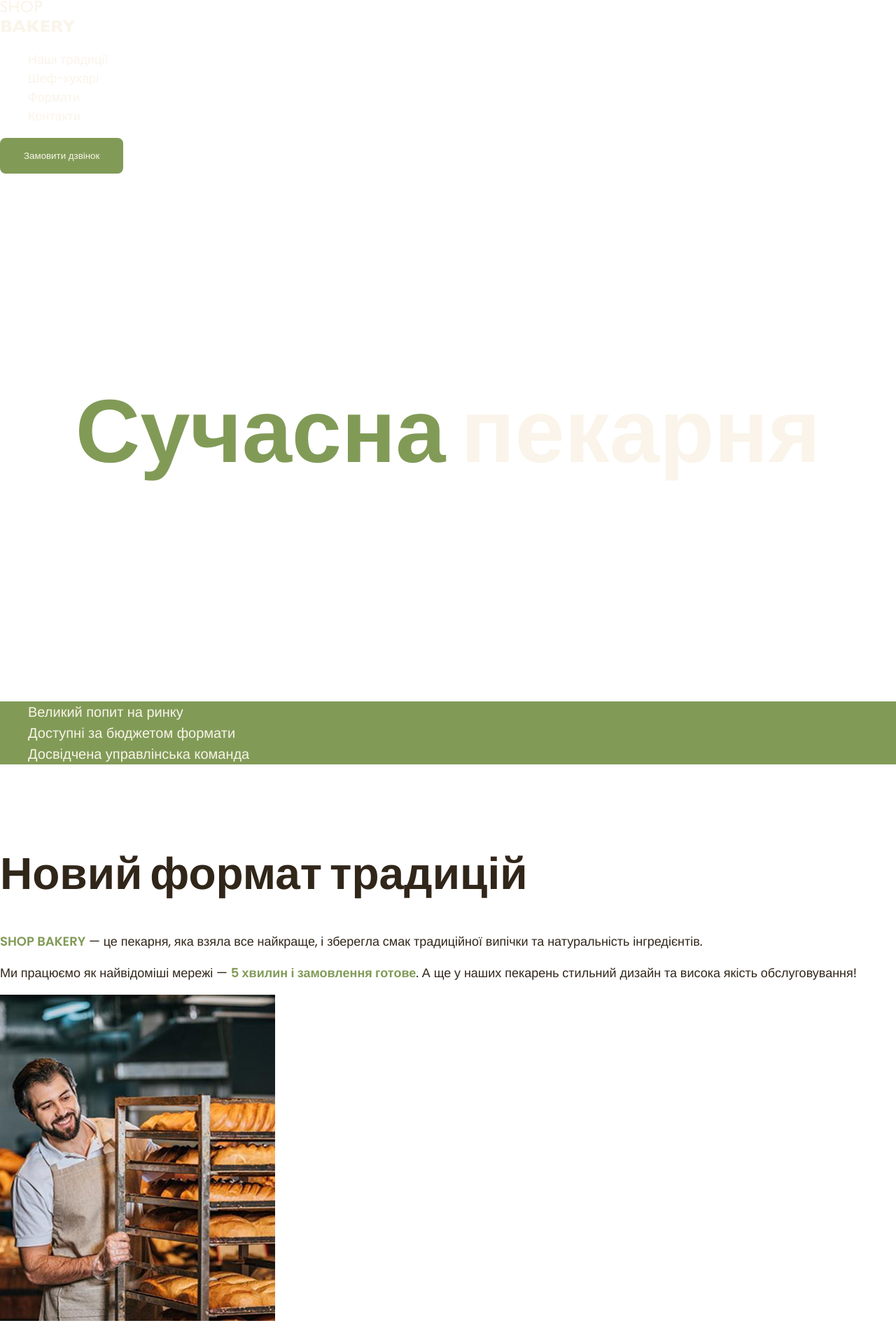
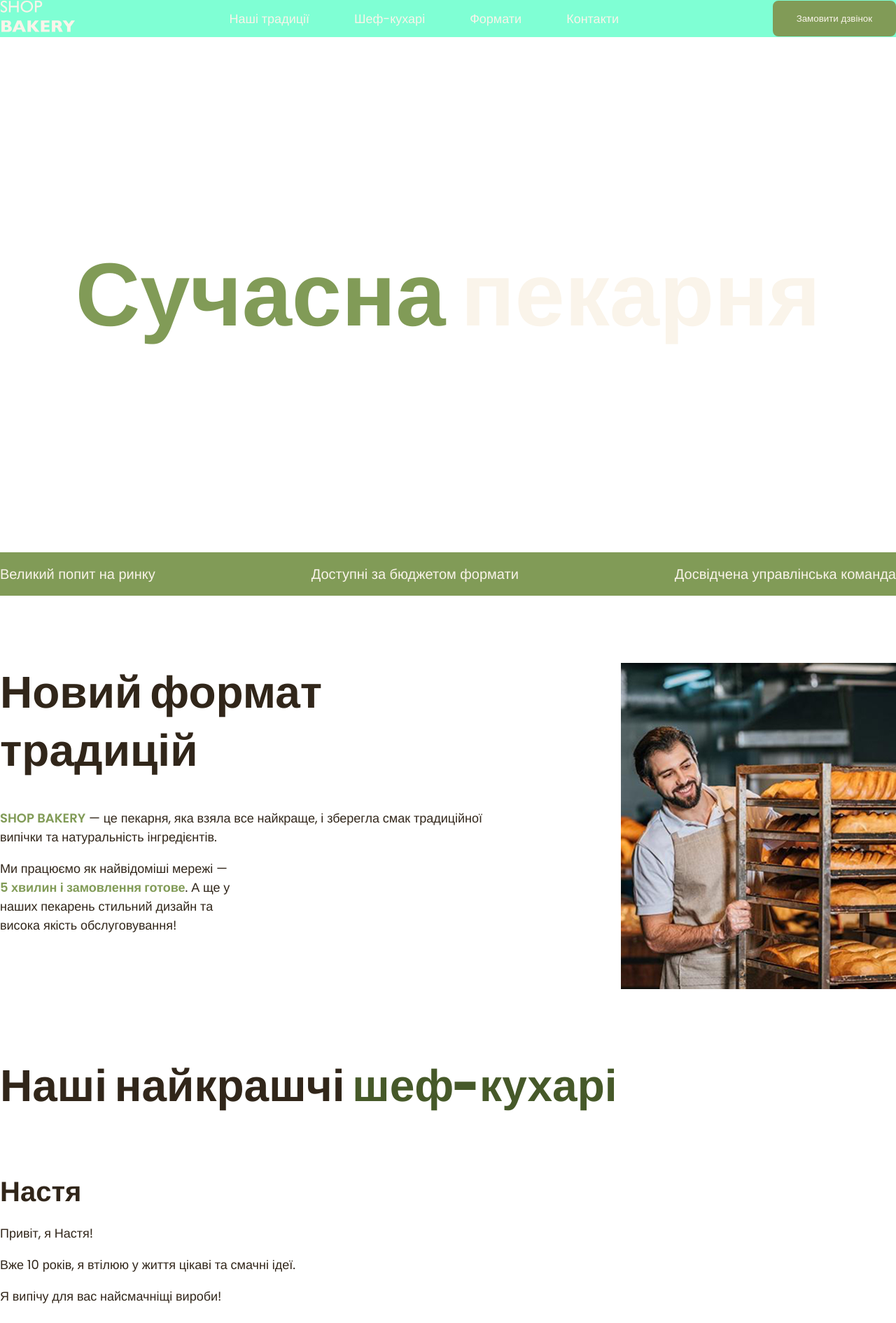
Before and after one commit to AnastasiiaKovbeL/genius-test, a plain HTML site: page index.html in a window 1280 px wide. Shown: the top 1890 px of the page at 70% size. Drawn offline with Linux system fonts and the light colour scheme; files whose address does not match are found by name.

Commit message:
Контейнери пiдкласи\мiнi контейнерии css

```diff
--- a/css/styles.css
+++ b/css/styles.css
@@ -63,6 +63,8 @@ address {
 }
 
 ul {
+  margin: 0;
+  padding: 0;
   list-style-type: none;
 }
 
@@ -111,7 +113,32 @@ ul {
 
 .link:hover {
   color: var(--color-brand-light);
-  font-weight: 600;
+  /* font-weight: 600; */
+}
+
+/* Header */
+.header {
+  background-color: aquamarine;
+}
+
+.header-container {
+  display: flex;
+  align-items: center;
+  gap: 40px;
+}
+
+.header-nav {
+  display: flex;
+  align-items: center;
+  flex-grow: 1;
+  gap: 40px;
+}
+
+.header-menu {
+  display: flex;
+  gap: 64px;
+  flex-grow: 1;
+  justify-content: center;
 }
 
 /* Hero section */
@@ -134,12 +161,20 @@ ul {
 }
 
 /* Advatages section */
+
+.advantages-section {
+  background-color: var(--color-brand-light);
+  padding: 16px 0;
+}
+
 .advantages-list {
-  color: var(--color-primary-light);
-  background-color: var(--color-brand-light);
+  display: flex;
+  justify-content: space-between;
+  gap: 40px;
 }
 
 .advantages-item {
+  color: var(--color-primary-light);
   font-size: 20px;
   font-weight: 300;
 }
@@ -159,6 +194,16 @@ ul {
   padding-top: 96px;
 }
 
+.traditions-container {
+  display: flex;
+  gap: 40px;
+  justify-content: space-between;
+}
+
+.traditions-content {
+  max-width: 710px;
+}
+
 .tradition-title {
   margin-bottom: 42px;
 }
@@ -174,6 +219,10 @@ ul {
   font-weight: 600;
 }
 
+.traditions-text.limited {
+  max-width: 340px;
+}
+
 /* Chefs section*/
 .chef-title {
   margin-bottom: 16px;
@@ -185,7 +234,18 @@ ul {
   margin-bottom: 80px;
 }
 
-/* format-title */
+/* Format section */
+
+.formats-list {
+  display: flex;
+  gap: 20px;
+}
+
+.format-card {
+  padding: 24px;
+  border: 1px solid cornflowerblue; /* remove color */
+  border-radius: 16px;
+}
 
 .formats-title {
   margin-bottom: 80px;
@@ -199,6 +259,7 @@ ul {
 .format-text {
   font-size: 14px;
   font-weight: 300;
+  max-width: 301px;
 }
 
 /* Contact */
--- a/index.html
+++ b/index.html
@@ -15,27 +15,37 @@
     <link rel="stylesheet" href="./css/styles.css" />
   </head>
   <body>
-    <header>
+    <header class="header">
       <div class="container">
-        <nav>
+        <div class="header-container">
+          <nav class="header-nav">
             <a href="index.html">
               <img src="./images/logo.svg" alt="Логотип сучасної пекарні" />
             </a>
-          <ul>
-            <li><a class="link" href="#tradition-section">Наші традиції</a></li>
-            <li><a class="link" href="#chefs-section">Шеф-кухарі</a></li>
-            <li><a class="link" href="#formats-section">Формати</a></li>
-            <li><a class="link" href="#contact-section">Контакти</a></li>
+            <ul class="header-menu">
+              <li>
+                <a class="link" href="#tradition-section">Наші традиції</a>
+              </li>
+              <li>
+                <a class="link" href="#chefs-section">Шеф-кухарі</a>
+              </li>
+              <li>
+                <a class="link" href="#formats-section">Формати</a>
+              </li>
+              <li>
+                <a class="link" href="#contact-section">Контакти</a>
+              </li>
             </ul>
           </nav>
           <button class="button" type="button">Замовити дзвінок</button>
+        </div>
       </div>
     </header>
     <main>
       <section class="hero-section">
         <h1 class="hero-title"><span class="accent">Сучасна</span> пекарня</h1>
       </section>
-      <section>
+      <section class="advantages-section">
         <div class="container">
           <h2 class="visually-hidden">Наші переваги</h2>
           <ul class="advantages-list">
@@ -47,21 +57,27 @@
       </section>
       <section class="tradition-section section" id="tradition-section">
         <div class="container">
-          <h2 class="tradition-title section-title">Новий формат традицій</h2>
+          <div class="traditions-container">
+            <div class="traditions-content">
+              <h2 class="tradition-title section-title">
+                Новий формат традицій
+              </h2>
               <p class="traditions-text">
-            <span class="brand-uppercase">shop bakery</span> — це пекарня, яка
-            взяла все найкраще, і зберегла смак традиційної випічки та
+                <span class="brand-uppercase">shop bakery</span> — це пекарня,
+                яка взяла все найкраще, і зберегла смак традиційної випічки та
                 натуральність інгредієнтів.
               </p>
-          <p class="traditions-text">
+              <p class="traditions-text limited">
                 Ми працюємо як найвідоміші мережі —
                 <span class="brand">5 хвилин і замовлення готове</span>. А ще у
                 наших пекарень стильний дизайн та висока якість обслуговування!
               </p>
+            </div>
             <img
               src="./images/baker.man.jpg"
               alt="Чоловік пекар пхає візок з батонами із посмішкою"
             />
+          </div>
         </div>
       </section>
       <section class="section" id="chefs-section">
@@ -95,9 +111,9 @@
       <section class="section" id="formats-section">
         <div class="container">
           <h2 class="formats-title section-title">Формати</h2>
-          <ul>
+          <ul class="formats-list">
             <li>
-              <article>
+              <article class="format-card">
                 <h3 class="format-title" lang="en">Walrus</h3>
                 <div class="format-text">
                   <p>Площа: до 120 м2</p>
@@ -111,7 +127,7 @@
               </article>
             </li>
             <li>
-              <article>
+              <article class="format-card">
                 <h3 class="format-title" lang="en">Horseshoe</h3>
                 <div class="format-text">
                   <p>Площа: до 25 м2</p>
@@ -122,7 +138,7 @@
               </article>
             </li>
             <li>
-              <article>
+              <article class="format-card">
                 <h3 class="format-title" lang="en">Handlebar</h3>
                 <div class="format-text">
                   <p>Площа: до 15 м2</p>
```
Lines whose indentation alone changed are shown as unchanged.
